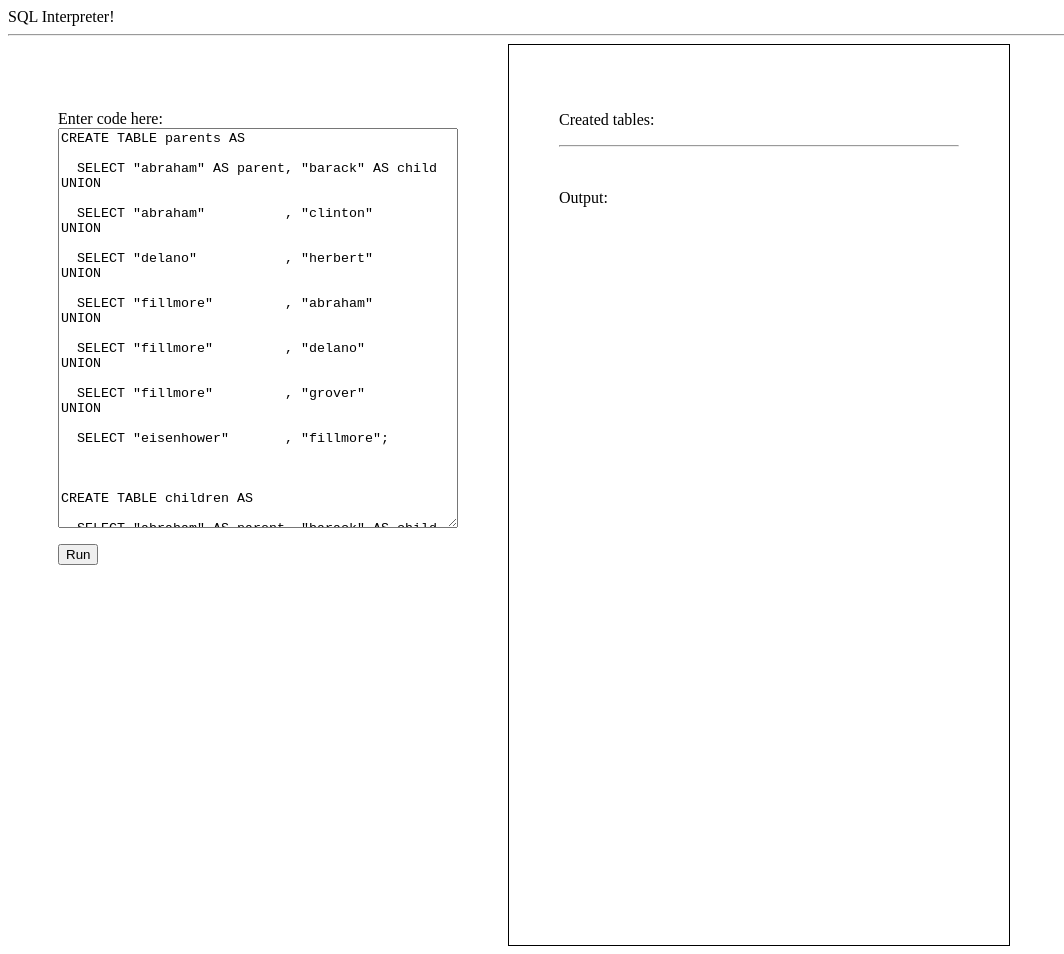
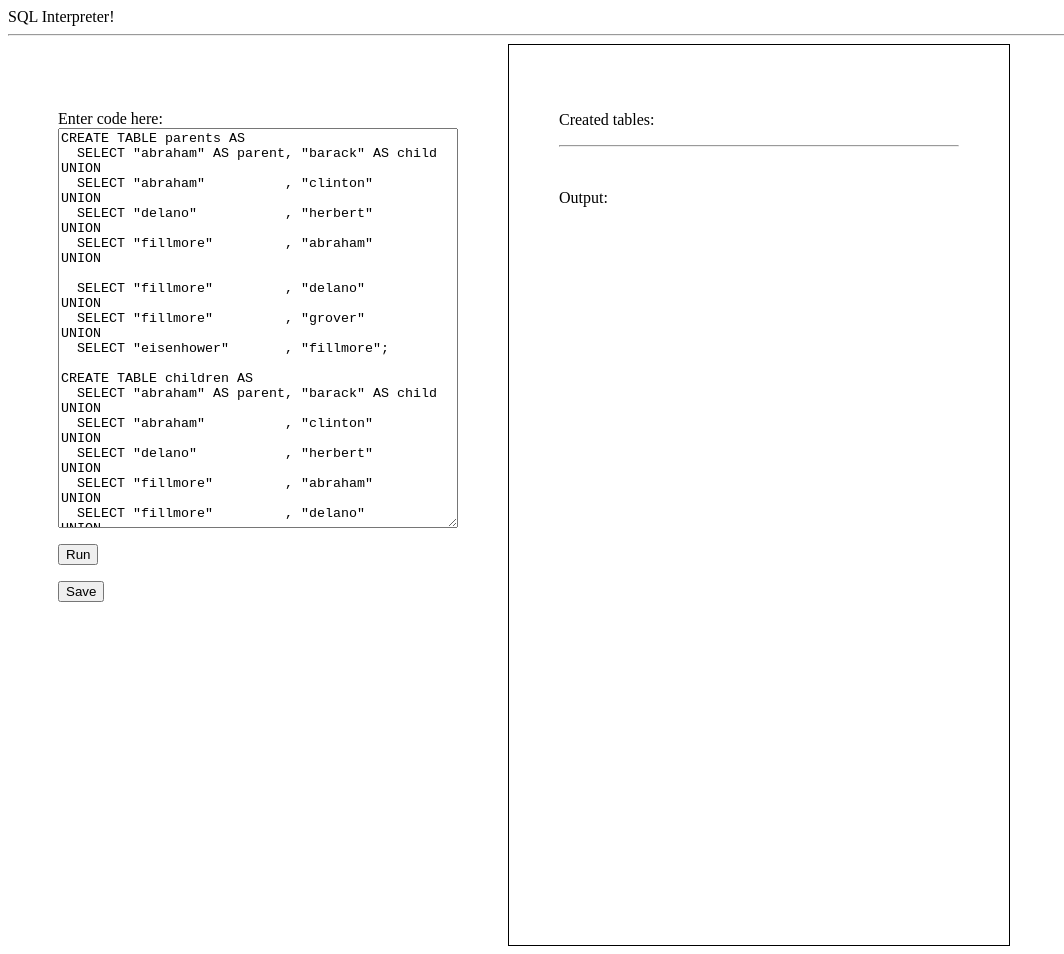
Before and after one commit to reinaw1012/SQL-Editor, a Flask app: page / in a window 1280 px wide. Shown: the whole page, without its empty margins (0-1064 px from the left). Run offline with Flask 2, Linux system fonts and the light colour scheme.

Commit message:
added save button

```diff
--- a/app/forms.py
+++ b/app/forms.py
@@ -8,3 +8,4 @@ with open('example.sql', 'r') as file:
 class CodeForm(FlaskForm):
     code = TextAreaField('Enter code here:', validators=[DataRequired()], default=data)
     run = SubmitField('Run')
+    save = SubmitField('Save')
--- a/app/routes.py
+++ b/app/routes.py
@@ -36,6 +36,10 @@ def displayTable(query, conn):
         pass # Are there any other ways to create tables
     return title, tablelst
 
+def save(path,queries):
+    f = open(path, "w")
+    f.write(queries)
+    f.close()
 
 @app.route('/', methods=['GET', 'POST'])
 @app.route('/index', methods=['GET', 'POST'])
@@ -44,16 +48,18 @@ def index():
     data = []
     createdTables = []
     if form.validate_on_submit():
-        open('database.db', 'w').close()
-        with sql.connect('database.db') as conn:
-            queries = form.code.data
-            for query in queries.split(";"):
-                if "create table" in query.lower():
-                    title, table = displayTable(query, conn)
-                    createdTables.append([title,table])
-                results = conn.cursor().execute(query)
-                data.append([row for row in results])
-        f = open("example.sql", "w")
-        f.write(queries)
-        f.close()
+        if form.run.data:
+            open('database.db', 'w').close()
+            with sql.connect('database.db') as conn:
+                queries = form.code.data
+                for query in queries.split(";"):
+                    if "create table" in query.lower():
+                        title, table = displayTable(query, conn)
+                        createdTables.append([title,table])
+                    results = conn.cursor().execute(query)
+                    data.append([row for row in results])
+            save("example.sql",queries)
+        if form.save.data:
+            save("example.sql",queries)
+
     return render_template('index.html', title='Home', createdTables = createdTables, data=data, form=form)
--- a/app/templates/index.html
+++ b/app/templates/index.html
@@ -24,6 +24,7 @@
                         {% endfor %}
                     </p>
                     <p>{{ form.run() }}</p>
+                    <p>{{ form.save() }}</p>
                 </form>
             </div>
             <div id="output">
--- a/example.sql
+++ b/example.sql
@@ -1,33 +1,20 @@
 CREATE TABLE parents AS
-
   SELECT "abraham" AS parent, "barack" AS child UNION
-
   SELECT "abraham"          , "clinton"         UNION
-
   SELECT "delano"           , "herbert"         UNION
-
   SELECT "fillmore"         , "abraham"         UNION
 
   SELECT "fillmore"         , "delano"          UNION
-
   SELECT "fillmore"         , "grover"          UNION
-
   SELECT "eisenhower"       , "fillmore";
 
+CREATE TABLE children AS
+  SELECT "abraham" AS parent, "barack" AS child UNION
+  SELECT "abraham"          , "clinton"         UNION
+  SELECT "delano"           , "herbert"         UNION
+  SELECT "fillmore"         , "abraham"         UNION
+  SELECT "fillmore"         , "delano"          UNION
+  SELECT "fillmore"         , "grover"          UNION
+  SELECT "eisenhower"       , "fillmore";
 
-
-CREATE TABLE children AS
-
-  SELECT "abraham" AS parent, "barack" AS child UNION
-
-  SELECT "abraham"          , "clinton"         UNION
-
-  SELECT "delano"           , "herbert"         UNION
-
-  SELECT "fillmore"         , "abraham"         UNION
-
-  SELECT "fillmore"         , "delano"          UNION
-
-  SELECT "fillmore"         , "grover"          UNION
-
-  SELECT "eisenhower"       , "fillmore";
+SELECT * FROM children
```
